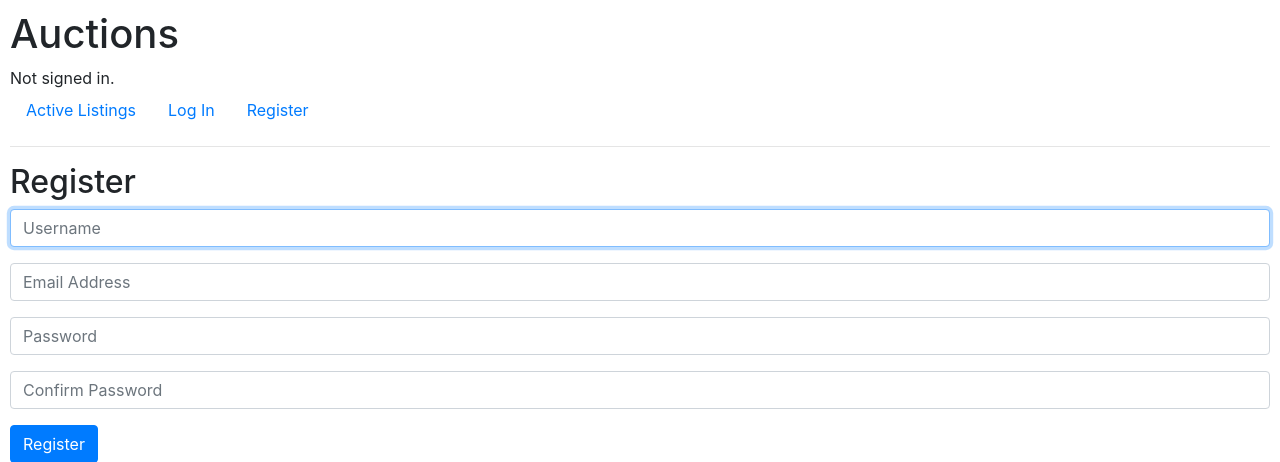
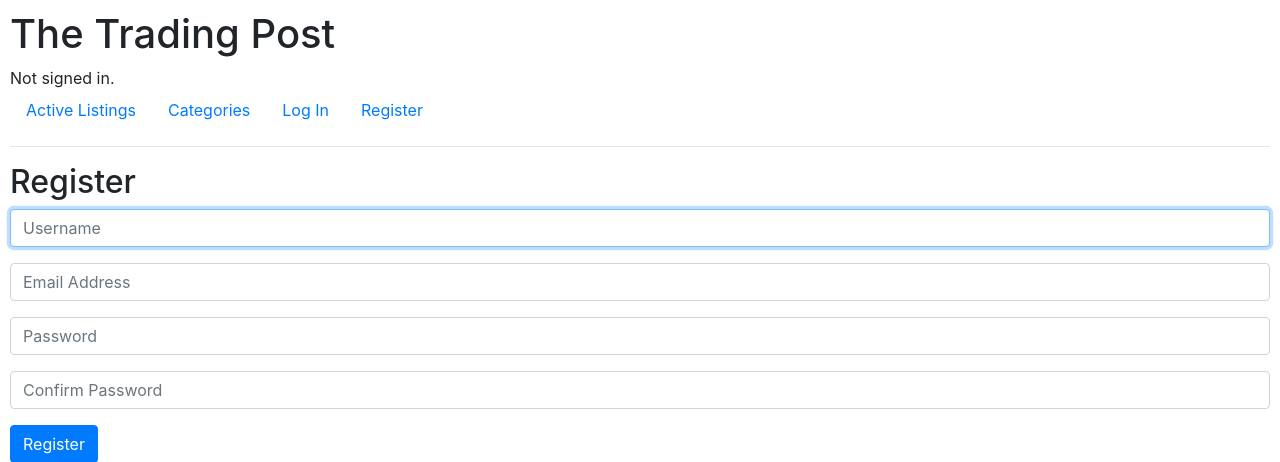
Before and after one commit to Billy-Pilgrim-UIT/web50_Commerce, a Django app: page /register in a window 1280 px wide. Shown: the top 462 px of the page. Run offline with Django 3.2, Linux system fonts and the light colour scheme; parts of the project's set-up code (start-up, migrations or seed data) failed here and were passed over; some libraries are stand-ins or nearby versions.

Commit message:
backup 9th Nov 2020

```diff
--- a/commerce/auctions/static/auctions/styles.css
+++ b/commerce/auctions/static/auctions/styles.css
@@ -1,3 +1,25 @@
 body {
     padding: 10px;
 }
+
+a {
+    text-decoration: none
+}
+
+button, .button {
+    border: none;
+    background-color: #0095ff;
+    border-radius: 5px;
+    color: white;
+}
+
+img {
+    margin-left: 30px;
+    width: auto;
+    height: 300px;
+}
+
+label {
+    margin: 10px;
+    text-align: center;
+}
--- a/commerce/auctions/templates/auctions/layout.html
+++ b/commerce/auctions/templates/auctions/layout.html
@@ -3,12 +3,12 @@
 <!DOCTYPE html>
 <html lang="en">
     <head>
-        <title>{% block title %}Auctions{% endblock %}</title>
+        <title>{% block title %}The Trading Post{% endblock %}</title>
         <link rel="stylesheet" href="https://stackpath.bootstrapcdn.com/bootstrap/4.4.1/css/bootstrap.min.css" integrity="sha384-Vkoo8x4CGsO3+Hhxv8T/Q5PaXtkKtu6ug5TOeNV6gBiFeWPGFN9MuhOf23Q9Ifjh" crossorigin="anonymous">
         <link href="{% static 'auctions/styles.css' %}" rel="stylesheet">
     </head>
     <body>
-        <h1>Auctions</h1>
+        <h1>The Trading Post</h1>
         <div>
             {% if user.is_authenticated %}
                 Signed in as <strong>{{ user.username }}</strong>.
@@ -20,7 +20,23 @@
             <li class="nav-item">
                 <a class="nav-link" href="{% url 'index' %}">Active Listings</a>
             </li>
+
+            <li class="nav-item">
+                <a class="nav-link" href="{% url 'categories' %}">Categories</a>
+            </li>
+
             {% if user.is_authenticated %}
+                <li class="nav-item">
+                    <a class="nav-link" href="{% url 'watchlist' %}">Watchlist</a>
+                </li>
+
+
+
+                <li class="nav-item">
+                    <a class="nav-link" href="{% url 'create' %}">Create a Listing</a>
+                </li>
+
+
                 <li class="nav-item">
                     <a class="nav-link" href="{% url 'logout' %}">Log Out</a>
                 </li>
--- a/commerce/auctions/urls.py
+++ b/commerce/auctions/urls.py
@@ -6,5 +6,11 @@ urlpatterns = [
     path("", views.index, name="index"),
     path("login", views.login_view, name="login"),
     path("logout", views.logout_view, name="logout"),
-    path("register", views.register, name="register")
+    path("register", views.register, name="register"),
+    path("create", views.create, name="create"),
+    path("new_bid", views.new_bid, name="new_bid"),
+    path("listing/<str:item>", views.list_item, name="list_item"),
+    path("comment", views.comment, name="comment"),
+    path("watchlist", views.watchlist, name="watchlist"),
+    path("categories", views.categories, name="categories")
 ]
--- a/commerce/auctions/views.py
+++ b/commerce/auctions/views.py
@@ -1,14 +1,199 @@
 from django.contrib.auth import authenticate, login, logout
 from django.db import IntegrityError
 from django.http import HttpResponse, HttpResponseRedirect
-from django.shortcuts import render
+from django.shortcuts import render, redirect
 from django.urls import reverse
+from django import forms
 
-from .models import User
+from .models import User, Listing, Category, Bids, Comments, Watchlist
+
+class CreateListing(forms.Form):
+    """ Django Form to Create a new Listing"""
+    title = forms.CharField(label="Give your listing a descriptive title:")
+    description = forms.CharField(label="Item Description:", widget=forms.Textarea,)
+    startingbid = forms.DecimalField(label="Starting Bid: $", decimal_places=2)
+    imageURL = forms.URLField(label="Image URL:", required=False)
+
+    # retrieving list of categories and storing in a list of tuples.
+    categories = Category.objects.all()
+    CHOICES = []
+
+    for category in categories:
+        cat_tuple = (category.id, category.category)
+        CHOICES.append(cat_tuple)
+
+    category = forms.ChoiceField(widget=forms.RadioSelect,
+        choices = CHOICES,
+        initial = 'No Category Specified'
+    )
+
+
+
+class NewComment(forms.Form):
+    """ Django Form to Add a NewComment """
+    comment = forms.CharField(label="Add a Public Comment:", widget=forms.Textarea,)
+
 
 
 def index(request):
-    return render(request, "auctions/index.html")
+    watchlist = False
+    listings = Listing.objects.all().order_by('-id')
+    return render(request, "auctions/index.html", {
+        "listings": listings,
+        "watchlist": watchlist
+    })
+
+
+
+def categories(request):
+    if request.method == "POST":
+        print("HERE")
+        return redirect('/')
+
+    else:
+        # need to render a html page that shows a hyperlinked list of categories.
+
+        # retrieve categories from Category database
+        categories = Category.objects.all()
+
+        return render(request, "auctions/categories.html", {
+            "categories": categories
+        })
+
+
+def comment(request):
+
+    form = NewComment(request.POST)
+    listing_id = request.POST.get('id')
+
+    if form.is_valid():
+
+        #retrieve form values
+        comment = request.POST.get('comment')
+        commenter = request.user.username
+
+        # save new Comment to database
+        newComment = Comments(comment=comment, commenter=commenter, listing_id=listing_id)
+        newComment.save()
+
+    # reload Listing (showing new comment)
+    address = 'listing/' + str(listing_id)
+    return redirect(address)
+
+
+
+def create(request):
+    """Create a New Listing form"""
+    if request.method == 'GET':
+        form = CreateListing()
+        return render(request, "auctions/create.html", {
+            "form": form
+        })
+
+    # Save New Listing
+    else:
+        form = CreateListing(request.POST)
+
+        #check whether form is valid
+        if form.is_valid():
+
+            #assign each individual form field to a variable.
+            title = request.POST.get('title')
+            description = request.POST.get('description')
+            imageURL = request.POST.get('imageURL')
+            price = request.POST.get('startingbid')
+            category = request.POST.get('category')
+            listed_by = request.user.username
+
+            newListing = Listing(title=title, description=description,
+                imageURL=imageURL, price=price, category=category, listed_by=listed_by )
+            newListing.save()
+
+            # Redirect to Listing Page so that user can see their new listing.
+            redirectURL = 'listing/' + str(newListing.id)
+            return redirect(redirectURL)
+
+    ## Should actually redirect to listing page showing new listing.
+    return redirect('/')
+
+
+def list_item(request, item):
+    """ retrieve item from database using unique id """
+    item_entry = Listing.objects.get(id=int(item))
+
+    #initialise variables
+    yourbid = ""
+    on_Watchlist = None
+    creator = None
+
+    #construct num_bids sentence
+    if item_entry.num_bids == 1:
+        bids_sentence = "There has been 1 bid on this item."
+    else:
+        bids_sentence = "There have been " + str(item_entry.num_bids) + " bids on this item."
+
+
+    # determine if user is logged in
+    if request.user.is_authenticated:
+        logged_in = True
+
+        # retrieve user name
+        username = request.user.username
+
+        # determine if current user is highest bidder
+        if(item_entry.num_bids > 0):
+            highest = Bids.objects.filter(listing_id=item).order_by('bid')[0]
+
+            if (highest.bidder == username):
+                yourbid = "Your bid is the current bid."
+            else:
+                yourbid = ""
+        else:
+                yourbid = ""
+
+        # determine whether current user is creator of listing
+        if (item_entry.listed_by == username):
+            creator = True
+        else:
+            creator = False
+    else:
+        logged_in = False
+
+    # establish minimum acceptable new bid price
+    min_newbid = float(item_entry.price) + 0.01
+
+    # retrieve category
+    category = Category.objects.get(id=item_entry.category)
+
+    # Add a Comment Form
+    form = NewComment()
+
+    # retrieve all Comments
+    comments = Comments.objects.filter(listing_id=item)
+
+    # determine whether user has already added item to their watchlist
+    if logged_in == True:
+        if Watchlist.objects.filter(listing_id=item, user=username).count() == 0:
+            on_Watchlist = False
+        else:
+            on_Watchlist = True
+
+    # then pass values into a html page.
+    return render(request, "auctions/listing.html", {
+        "item": item_entry,
+        "category": category,
+        "bids_sentence": bids_sentence,
+        "logged_in": logged_in,
+        "min_newbid": min_newbid,
+        "yourbid": yourbid,
+        "creator": creator,
+        "form": form,
+        "comments": comments,
+        "on_Watchlist": on_Watchlist
+    })
+
+
+
 
 
 def login_view(request):
@@ -36,6 +221,33 @@ def logout_view(request):
     return HttpResponseRedirect(reverse("index"))
 
 
+def new_bid(request):
+    if request.method == "POST":
+        # get bid amount and lookup listing by its id
+        bid = request.POST["new_bid"]
+        listing_id = request.POST["id"]
+        listing = Listing.objects.get(id=listing_id)
+
+        # store new price in Listing table
+        listing.price = bid
+        num_bids = listing.num_bids + 1
+        listing.num_bids = num_bids
+        listing.save(update_fields=['price','num_bids'])
+
+
+        # store bid in Bids table
+        bidder = request.user.username
+        bid_details = Bids(bid=bid, bidder=bidder, listing_id=listing_id)
+        bid_details.save()
+
+        #reload listing page showing new price
+        redirectURL = '/' + str(listing_id)
+        return redirect(redirectURL)
+
+    return render(request, "auctions/index.html")
+
+
+
 def register(request):
     if request.method == "POST":
         username = request.POST["username"]
@@ -61,3 +273,51 @@ def register(request):
         return HttpResponseRedirect(reverse("index"))
     else:
         return render(request, "auctions/register.html")
+
+def watchlist(request):
+    if request.method == "POST":
+        listing_id = request.POST.get('id')
+
+        #retrieve username
+        user = request.user.username
+
+        # save to Watchlist database
+        if request.POST.get('add_remove') == "Add":
+
+            newWatch = Watchlist(user=user, listing_id=listing_id)
+            newWatch.save()
+
+        # remove from Watchlist database
+        elif request.POST.get('add_remove') == "Remove":
+
+            deleteWatch = Watchlist.objects.filter(user=user, listing_id=listing_id)
+            deleteWatch.delete()
+
+
+        # reload Listing
+        address = 'listing/' + str(listing_id)
+        return redirect(address)
+
+    else:
+        # need to render a html page that shows only the listings on the watchlist.
+        watchlist = True
+
+        #retrieve username
+        user = request.user.username
+
+        # retrieve listings for items on Watchlist
+        watchlist_ids = []
+        items_onlist = Watchlist.objects.filter(user=user)
+        print(items_onlist)
+        for list_item in items_onlist:
+            watchlist_ids.append(list_item.listing_id)
+            print(watchlist_ids)
+
+        listings = Listing.objects.filter(id__in=watchlist_ids).order_by('-id')
+
+        print(listings)
+
+        return render(request, "auctions/index.html", {
+            "listings": listings,
+            "watchlist": watchlist
+        })
```
Also changed, not shown: commerce/auctions/models.py (+54 -0 lines), commerce/auctions/templates/auctions/index.html (+16 -1 lines).
